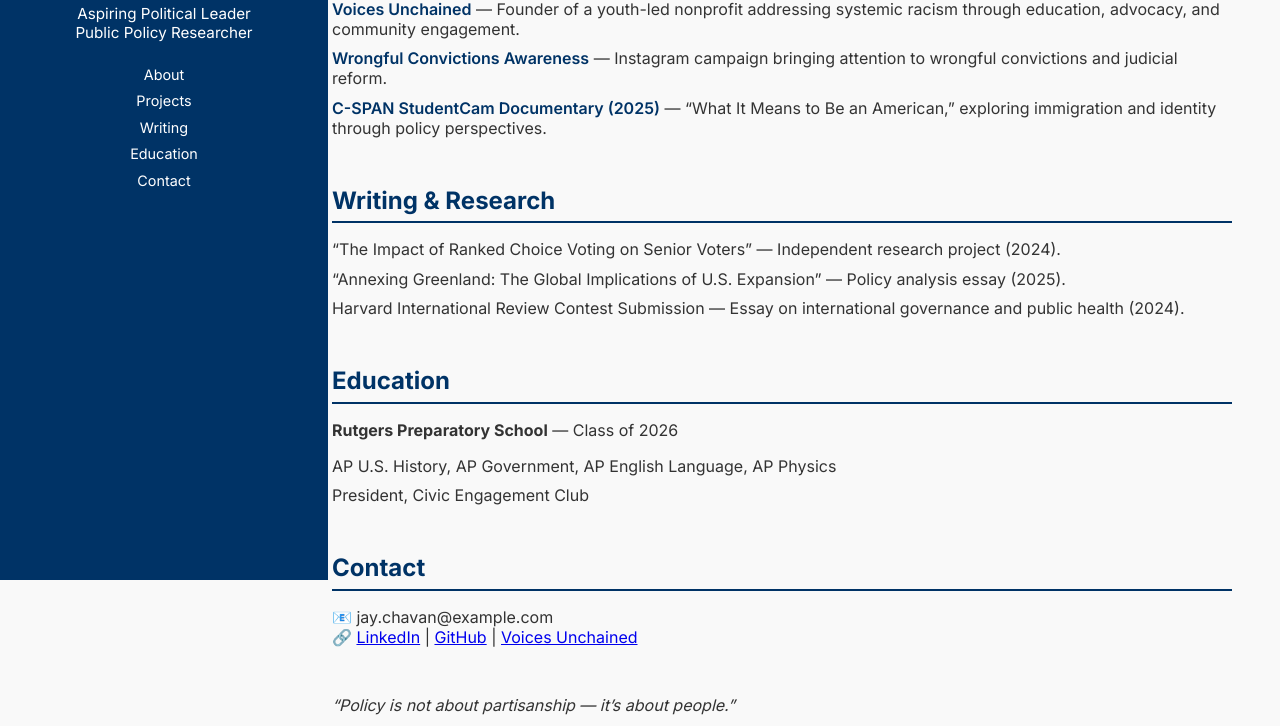
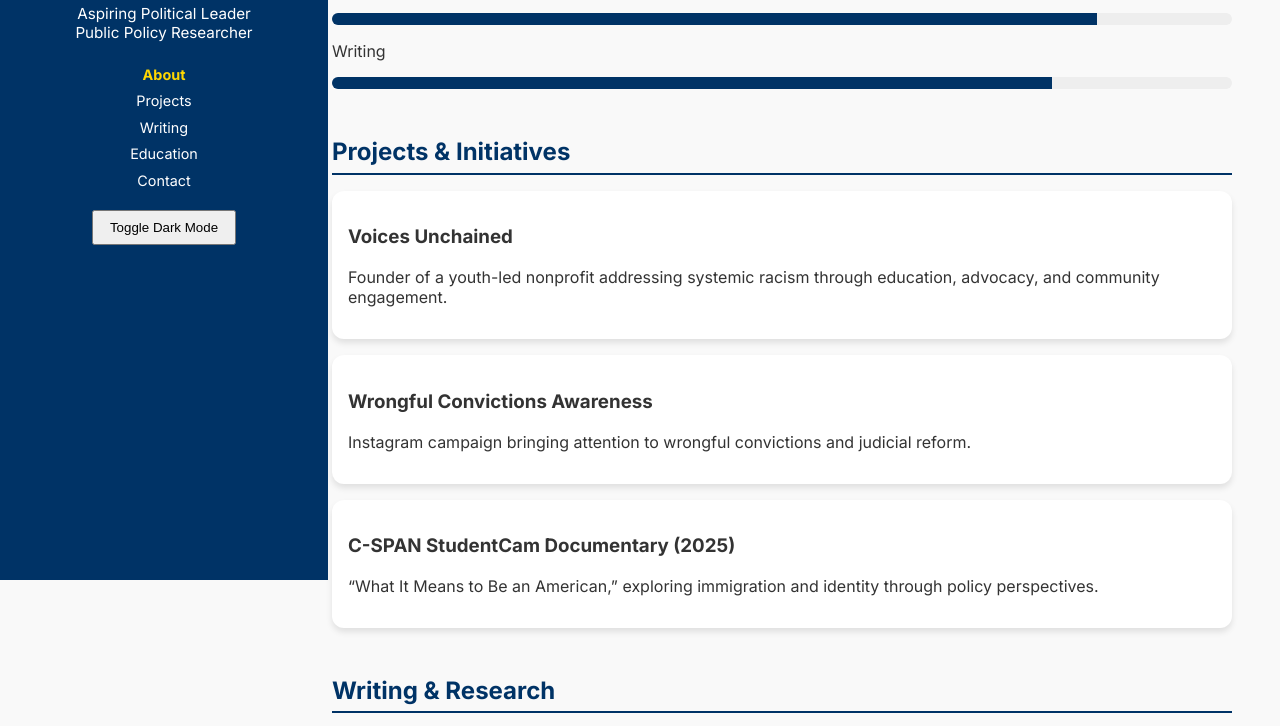
Before and after one commit to JayC124/jaychavan.github.io, a plain HTML site: page index.html in a window 1280 px wide. Shown: the part 284-1010 px from the top of the page. Drawn offline with Linux system fonts and the light colour scheme.

Commit message:
Update index.html

```diff
--- a/index.html
+++ b/index.html
@@ -7,6 +7,7 @@
   <link rel="preconnect" href="https://fonts.googleapis.com">
   <link rel="preconnect" href="https://fonts.gstatic.com" crossorigin>
   <link href="https://fonts.googleapis.com/css2?family=Inter:wght@400;600;700&display=swap" rel="stylesheet">
+  <link rel="stylesheet" href="https://cdnjs.cloudflare.com/ajax/libs/font-awesome/6.4.0/css/all.min.css">
   <style>
     body {
       font-family: 'Inter', sans-serif;
@@ -14,6 +15,8 @@
       margin: 0;
       display: flex;
       color: #333;
+      scroll-behavior: smooth;
+      transition: background-color 0.3s, color 0.3s;
     }
     .sidebar {
       background-color: #003366;
@@ -51,6 +54,7 @@
       display: block;
       transition: opacity 0.3s;
     }
+    .sidebar a.active { font-weight: bold; color: #FFD700; }
     .sidebar a:hover { opacity: 0.8; }
 
     .content {
@@ -67,22 +71,29 @@
       padding-bottom: 0.4rem;
       margin-bottom: 1rem;
     }
-    ul {
-      list-style-type: none;
-      padding-left: 0;
-    }
-    li {
-      margin-bottom: 0.6rem;
-    }
-    .highlight {
-      color: #003366;
-      font-weight: 600;
-    }
+    ul { list-style-type: none; padding-left: 0; }
+    li { margin-bottom: 0.6rem; }
+    .highlight { color: #003366; font-weight: 600; }
+
+    /* Skill Bars */
+    .skill { margin-bottom: 1rem; }
+    .bar { background: #eee; border-radius: 25px; overflow: hidden; height: 12px; }
+    .bar div { background: #003366; height: 100%; width: 0; animation: fill 2s forwards; }
+    @keyframes fill { to { width: var(--percent); } }
+
+    /* Card styles */
+    .card { background: white; padding: 1rem; margin-bottom: 1rem; border-radius: 12px; box-shadow: 0 4px 6px rgba(0,0,0,0.1); transition: transform 0.3s; }
+    .card:hover { transform: translateY(-5px); }
+
+    /* Dark Mode */
+    body.dark { background-color: #1c1c1c; color: #fff; }
+    body.dark .sidebar { background-color: #111; }
+    body.dark .card { background-color: #222; box-shadow: 0 4px 6px rgba(255,255,255,0.1); }
   </style>
 </head>
 <body>
   <aside class="sidebar">
-    <img src="jay_chavan.jpeg" alt="Jay Chavan">
+    <img src="profile.jpg" alt="Jay Chavan">
     <h1>Jay Chavan</h1>
     <p>Aspiring Political Leader<br>Public Policy Researcher</p>
     <a href="#about">About</a>
@@ -90,29 +101,49 @@
     <a href="#writing">Writing</a>
     <a href="#education">Education</a>
     <a href="#contact">Contact</a>
+    <button id="toggle-theme" style="margin-top:1rem; padding:0.5rem 1rem; cursor:pointer;">Toggle Dark Mode</button>
   </aside>
 
   <main class="content">
     <section id="about">
       <h2>About Me</h2>
       <p>I'm passionate about using policy to drive systemic change. My interests lie in criminal justice reform, education equity, and civic engagement. I’ve built projects that highlight wrongful convictions, promote bipartisan dialogue, and empower underrepresented voices.</p>
+      <div class="skill">
+        <p>Research</p>
+        <div class="bar" style="--percent:90%;"><div></div></div>
+      </div>
+      <div class="skill">
+        <p>Advocacy</p>
+        <div class="bar" style="--percent:85%;"><div></div></div>
+      </div>
+      <div class="skill">
+        <p>Writing</p>
+        <div class="bar" style="--percent:80%;"><div></div></div>
+      </div>
     </section>
 
     <section id="projects">
       <h2>Projects & Initiatives</h2>
-      <ul>
-        <li><span class="highlight">Voices Unchained</span> — Founder of a youth-led nonprofit addressing systemic racism through education, advocacy, and community engagement.</li>
-        <li><span class="highlight">Wrongful Convictions Awareness</span> — Instagram campaign bringing attention to wrongful convictions and judicial reform.</li>
-        <li><span class="highlight">C-SPAN StudentCam Documentary (2025)</span> — “What It Means to Be an American,” exploring immigration and identity through policy perspectives.</li>
-      </ul>
+      <div class="card">
+        <h3>Voices Unchained</h3>
+        <p>Founder of a youth-led nonprofit addressing systemic racism through education, advocacy, and community engagement.</p>
+      </div>
+      <div class="card">
+        <h3>Wrongful Convictions Awareness</h3>
+        <p>Instagram campaign bringing attention to wrongful convictions and judicial reform.</p>
+      </div>
+      <div class="card">
+        <h3>C-SPAN StudentCam Documentary (2025)</h3>
+        <p>“What It Means to Be an American,” exploring immigration and identity through policy perspectives.</p>
+      </div>
     </section>
 
     <section id="writing">
       <h2>Writing & Research</h2>
       <ul>
-        <li>“The Impact of Ranked Choice Voting on Senior Voters” — Independent research project (2024).</li>
-        <li>“Annexing Greenland: The Global Implications of U.S. Expansion” — Policy analysis essay (2025).</li>
-        <li>Harvard International Review Contest Submission — Essay on international governance and public health (2024).</li>
+        <li>“The Impact of Ranked Choice Voting on Senior Voters” — Independent research project (2024)</li>
+        <li>“Annexing Greenland: The Global Implications of U.S. Expansion” — Policy analysis essay (2025)</li>
+        <li>Harvard International Review Contest Submission — Essay on international governance and public health (2024)</li>
       </ul>
     </section>
 
@@ -128,10 +159,31 @@
     <section id="contact">
       <h2>Contact</h2>
       <p>📧 jay.chavan@example.com<br>
-      🔗 <a href="https://linkedin.com/in/jaychavan" target="_blank">LinkedIn</a> | <a href="https://github.com/jaychavan" target="_blank">GitHub</a> | <a href="https://voicesunchained.org" target="_blank">Voices Unchained</a></p>
+      🔗 <a href="https://linkedin.com/in/jaychavan" target="_blank"><i class="fab fa-linkedin"></i> LinkedIn</a> | <a href="https://github.com/jaychavan" target="_blank"><i class="fab fa-github"></i> GitHub</a> | <a href="https://voicesunchained.org" target="_blank"><i class="fas fa-globe"></i> Voices Unchained</a></p>
     </section>
 
     <p><em>“Policy is not about partisanship — it’s about people.”</em></p>
   </main>
+
+  <script>
+    // Dark Mode Toggle
+    document.getElementById('toggle-theme').addEventListener('click', () => {
+      document.body.classList.toggle('dark');
+    });
+
+    // Sidebar active link highlighting
+    const links = document.querySelectorAll('.sidebar a');
+    window.addEventListener('scroll', () => {
+      let fromTop = window.scrollY + 100;
+      links.forEach(link => {
+        let section = document.querySelector(link.hash);
+        if(section.offsetTop <= fromTop && section.offsetTop + section.offsetHeight > fromTop) {
+          link.classList.add('active');
+        } else {
+          link.classList.remove('active');
+        }
+      });
+    });
+  </script>
 </body>
 </html>
```
